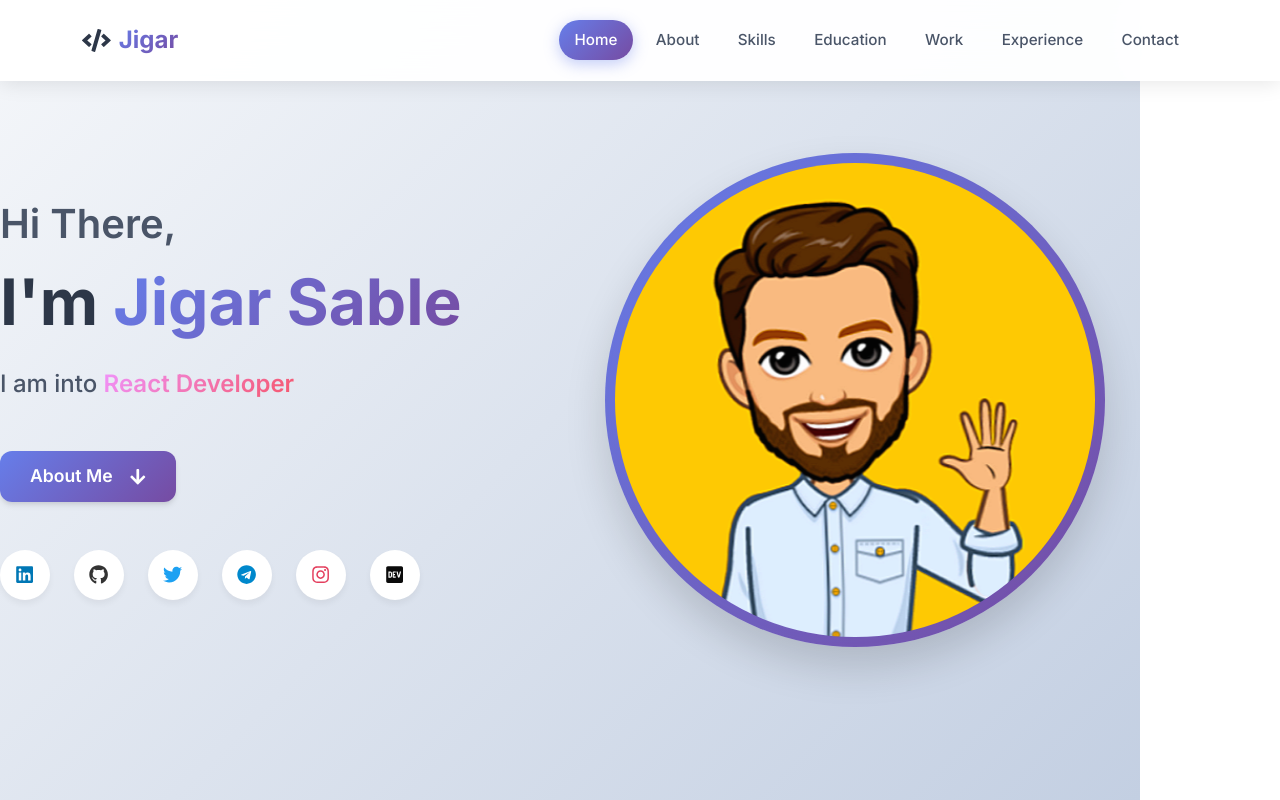
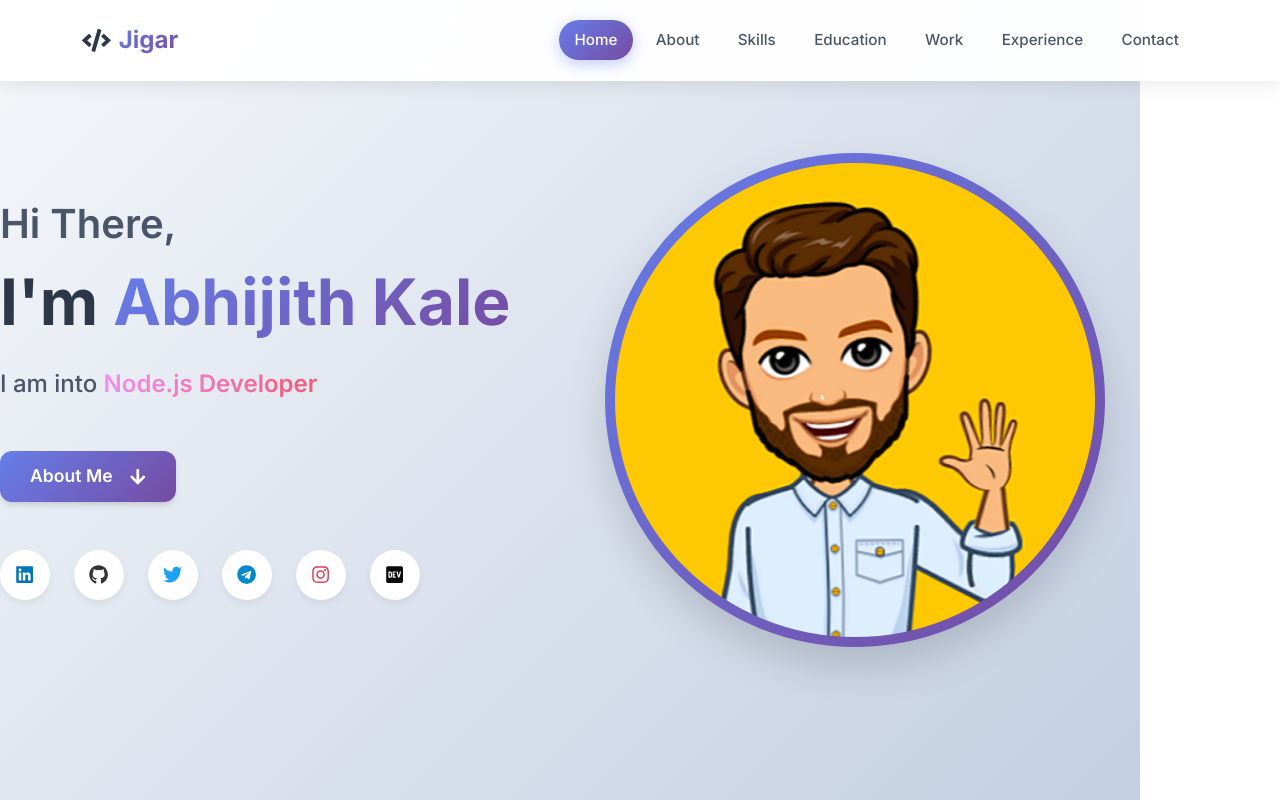
Before and after one commit to AbhiK1237/personal-portfolio, a React (Vite) app: page / in a window 1280 px wide. Shown: the top 800 px of the page. Built offline with nearby package versions, Linux system fonts and the light colour scheme.

Commit message:
updated page details

```diff
--- a/src/components/Hero.jsx
+++ b/src/components/Hero.jsx
@@ -9,7 +9,7 @@ import './Hero.css';
 const Hero = () => {
   const [particlesInit, setParticlesInit] = useState(false);
   const [typedText, setTypedText] = useState('');
-  const roles = ['Full Stack Developer', 'React Developer', 'Node.js Developer', 'Mobile App Developer'];
+  const roles = ['Full Stack Developer', 'Node.js Developer', 'Gen AI Developer'];
   const [currentRoleIndex, setCurrentRoleIndex] = useState(0);
   const [isDeleting, setIsDeleting] = useState(false);
 
@@ -156,7 +156,7 @@ const Hero = () => {
                 animate={{ opacity: 1, y: 0 }}
                 transition={{ delay: 0.4, duration: 0.6 }}
               >
-                I'm <span className="gradient-text">Jigar Sable</span>
+                I'm <span className="gradient-text">Abhijith Kale</span>
               </motion.h1>
 
               <motion.p
```
